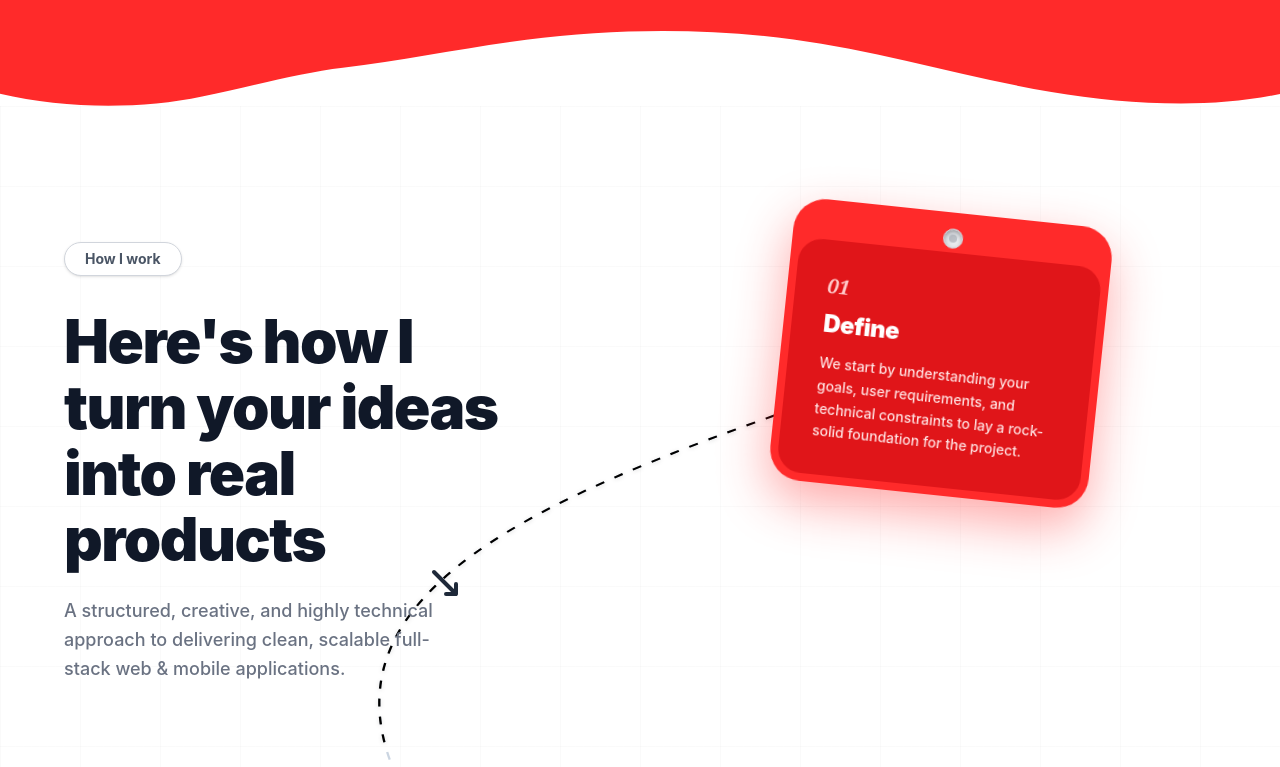
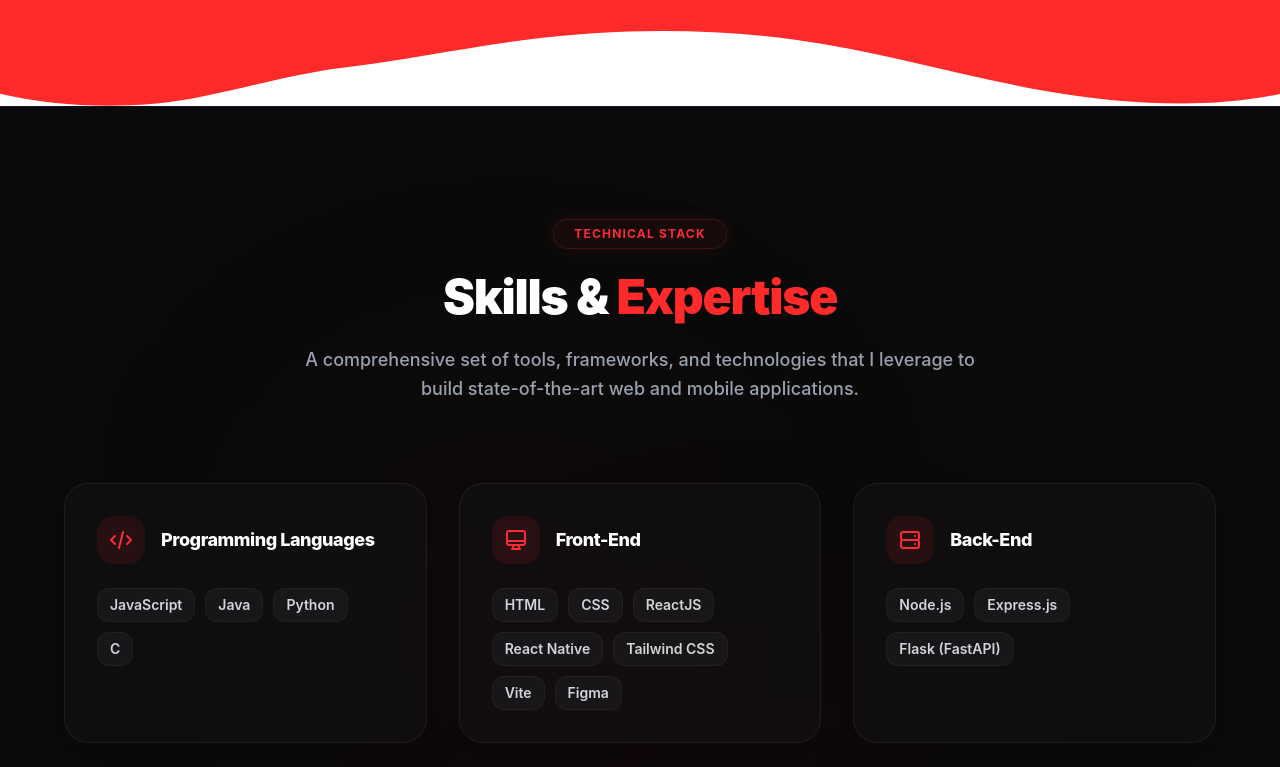
Before and after one commit to Dharsan5/video_portfolio, a React (Vite) app: page / in a window 1280 px wide. Shown: the part 1822-2589 px from the top of the page. Built offline with nearby package versions, Linux system fonts and the light colour scheme.

Commit message:
feat: initialize App component with core portfolio sections and layout structure

```diff
--- a/src/App.jsx
+++ b/src/App.jsx
@@ -3,6 +3,9 @@ import Preloader from './components/Preloader'
 import Navbar from './components/Navbar'
 import Hero from './components/Hero'
 import About from './components/About'
+import Skills from './components/Skills'
+import Projects from './components/Projects'
+import Experience from './components/Experience'
 import Services from './components/Services'
 import Contact from './components/Contact'
 import Footer from './components/Footer'
@@ -14,6 +17,9 @@ function App() {
       <Navbar />
       <Hero />
       <About />
+      <Skills />
+      <Projects />
+      <Experience />
       <Services />
       <Contact />
       <Footer />
```
